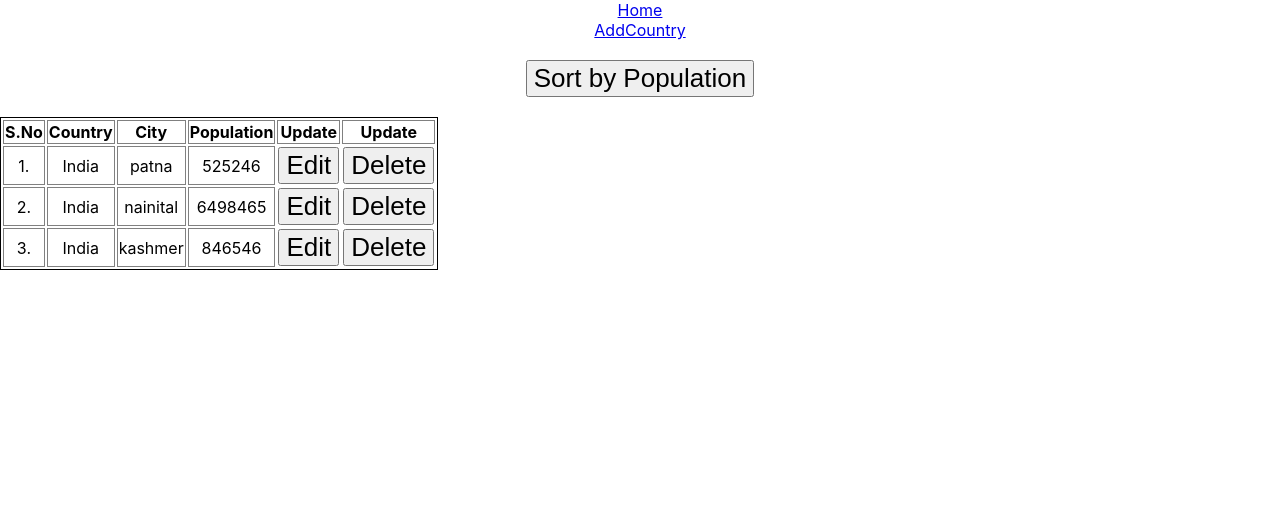
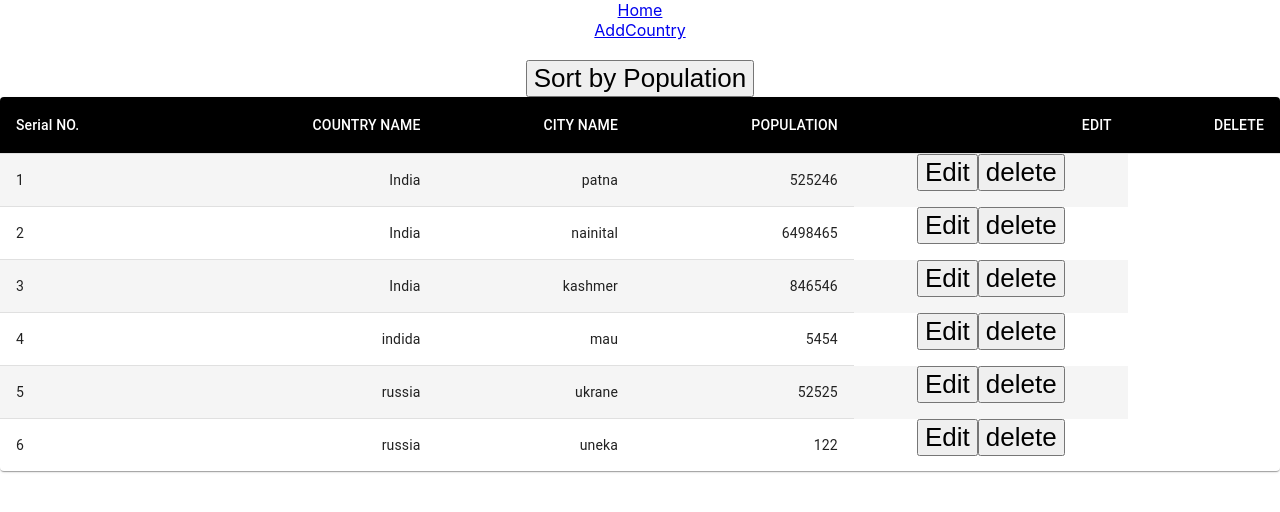
Before and after one commit to DevShakti78/citycountry, a React (Vite) app: page / in a window 1280 px wide. Shown: the top 512 px of the page. Built offline with nearby package versions, Linux system fonts and the light colour scheme; data requests are answered from the project's data file.

Commit message:
implemented materail ui in home and add contry

```diff
--- a/db.json
+++ b/db.json
@@ -17,6 +17,24 @@
       "city_name": "kashmer",
       "population": "846546",
       "id": 3
+    },
+    {
+      "country_name": "indida",
+      "city_name": "mau",
+      "population": "5454",
+      "id": 4
+    },
+    {
+      "country_name": "russia",
+      "city_name": "ukrane",
+      "population": "52525",
+      "id": 5
+    },
+    {
+      "country_name": "russia",
+      "city_name": "uneka",
+      "population": "122",
+      "id": 6
     }
   ]
 }
--- a/src/Components/AddCountry.jsx
+++ b/src/Components/AddCountry.jsx
@@ -2,7 +2,19 @@ import React, { useState } from "react";
 import { UpdateDetails } from "../Redux/action";
 import { useDispatch } from "react-redux";
 import { useNavigate } from "react-router-dom";
-
+import Avatar from '@mui/material/Avatar';
+import Button from '@mui/material/Button';
+import CssBaseline from '@mui/material/CssBaseline';
+import TextField from '@mui/material/TextField';
+import FormControlLabel from '@mui/material/FormControlLabel';
+import Checkbox from '@mui/material/Checkbox';
+import Link from '@mui/material/Link';
+import Grid from '@mui/material/Grid';
+import Box from '@mui/material/Box';
+import LockOutlinedIcon from '@mui/icons-material/LockOutlined';
+import Typography from '@mui/material/Typography';
+import Container from '@mui/material/Container';
+import { createTheme, ThemeProvider } from '@mui/material/styles';
 export const AddCountry = () => {
   const [country, setCountry] = useState("");
   const [city, setCity] = useState("");
@@ -27,37 +39,32 @@ export const AddCountry = () => {
 
   return (
     <div>
-      <input
-        type="text"
-        placeholder="Country Name"
-        value={country}
+    <TextField label="Enter Country Name" color="secondary" focused value={country}
         onChange={(e) => {
           setCountry(e.target.value);
-        }}
-      />
+        }} />
+
       <br />
       <br />
-      <input
-        type="text"
-        placeholder="City Name"
-        value={city}
+      <TextField label="Enter City Name" color="success" focused  value={city}
         onChange={(e) => {
           setCity(e.target.value);
         }}
-      />
+         />
       <br />
       <br />
-      <input
-        type="text"
-        placeholder="Total Population"
-        value={population}
+      <TextField label="Total Population" color="warning" focused  value={population}
         onChange={(e) => {
           setPopulation(e.target.value);
         }}
-      />
+         />
+
       <br />
       <br />
-      <button onClick={handleSubmit}>Submit</button>
+
+      <Button onClick={handleSubmit} variant="contained" >
+  Add Now
+</Button>
     </div>
   );
 };
--- a/src/Components/Home.jsx
+++ b/src/Components/Home.jsx
@@ -1,5 +1,31 @@
 import React, { useEffect, useState } from "react";
+import { styled } from '@mui/material/styles';
+import Table from '@mui/material/Table';
+import TableBody from '@mui/material/TableBody';
+import TableCell, { tableCellClasses } from '@mui/material/TableCell';
+import TableContainer from '@mui/material/TableContainer';
+import TableHead from '@mui/material/TableHead';
+import TableRow from '@mui/material/TableRow';
+import Paper from '@mui/material/Paper';
+const StyledTableCell = styled(TableCell)(({ theme }) => ({
+  [`&.${tableCellClasses.head}`]: {
+    backgroundColor: theme.palette.common.black,
+    color: theme.palette.common.white,
+  },
+  [`&.${tableCellClasses.body}`]: {
+    fontSize: 14,
+  },
+}));
 
+const StyledTableRow = styled(TableRow)(({ theme }) => ({
+  '&:nth-of-type(odd)': {
+    backgroundColor: theme.palette.action.hover,
+  },
+  // hide last border
+  '&:last-child td, &:last-child th': {
+    border: 0,
+  },
+}));
 export const Home = () => {
   const [data, setData] = useState([]);
   const [sortdata, setSortdata] = useState([]);
@@ -15,44 +41,42 @@ export const Home = () => {
   //   console.log("data", data);
 
   return (
+
     <div>
-      <button>Sort by Population</button>
+       <button>Sort by Population</button>
+      <TableContainer component={Paper}>
+      <Table sx={{ minWidth: 700 }} aria-label="customized table">
+        <TableHead>
+          <TableRow>
+            <StyledTableCell>Serial NO.</StyledTableCell>
+            <StyledTableCell align="right">COUNTRY NAME</StyledTableCell>
+            <StyledTableCell align="right">CITY NAME</StyledTableCell>
+            <StyledTableCell align="right">POPULATION</StyledTableCell>
+            <StyledTableCell align="right">EDIT</StyledTableCell>
+            <StyledTableCell align="right">DELETE</StyledTableCell>
+          </TableRow>
+        </TableHead>
+        <TableBody>
+          {data.map((row) => (
+            <StyledTableRow key={row.name}>
+              <StyledTableCell component="th" scope="row">
+                {row.id}
+              </StyledTableCell>
+              <StyledTableCell align="right">{row.country_name}</StyledTableCell>
+              <StyledTableCell align="right">{row.city_name}</StyledTableCell>
+              <StyledTableCell align="right">{row.population}</StyledTableCell>
+              <button>Edit</button>
+
+              <button>delete</button>
+            </StyledTableRow>
+          ))}
+        </TableBody>
+      </Table>
+    </TableContainer>
+
       <br />
       <br />
-      <table style={{ border: "1.5px solid black" }}>
-        <thead>
-          <tr>
-            <th style={{ border: "1px solid gray" }}>S.No</th>
-            <th style={{ border: "1px solid gray" }}>Country</th>
-            <th style={{ border: "1px solid gray" }}>City</th>
-            <th style={{ border: "1px solid gray" }}>Population</th>
-            <th style={{ border: "1px solid gray" }}>Update</th>
-            <th style={{ border: "1px solid gray" }}>Update</th>
-          </tr>
-        </thead>
-        <tbody>
-          {data.map((e) => (
-            <tr key={e.id}>
-              <td style={{ border: "1px solid gray" }}>{e.id}.</td>
-              <td style={{ border: "1px solid gray" }}>{e.country_name}</td>
-              <td style={{ border: "1px solid gray" }}>{e.city_name}</td>
-              <td style={{ border: "1px solid gray" }}>{e.population}</td>
-              <td>
-                <button>Edit</button>
-              </td>
-              <td>
-                <button
-                //   onClick={(e) => {
-                //     data.filter((e) => setData())
-                //   }}
-                >
-                  Delete
-                </button>
-              </td>
-            </tr>
-          ))}
-        </tbody>
-      </table>
+
     </div>
   );
 };
```
Also changed, not shown: package.json (+6 -1 lines), 1 other file (tests, documents, lock files or other folders).
